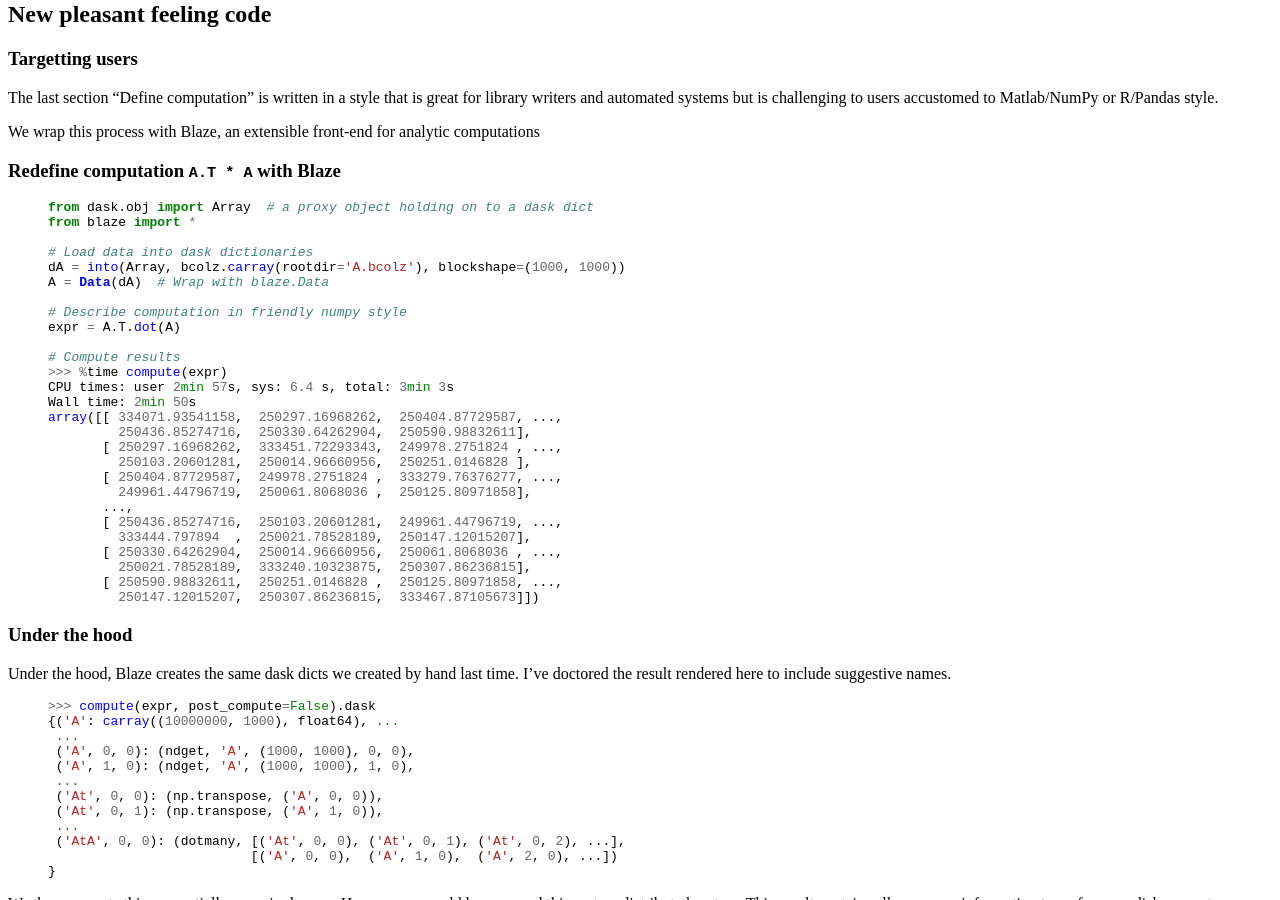
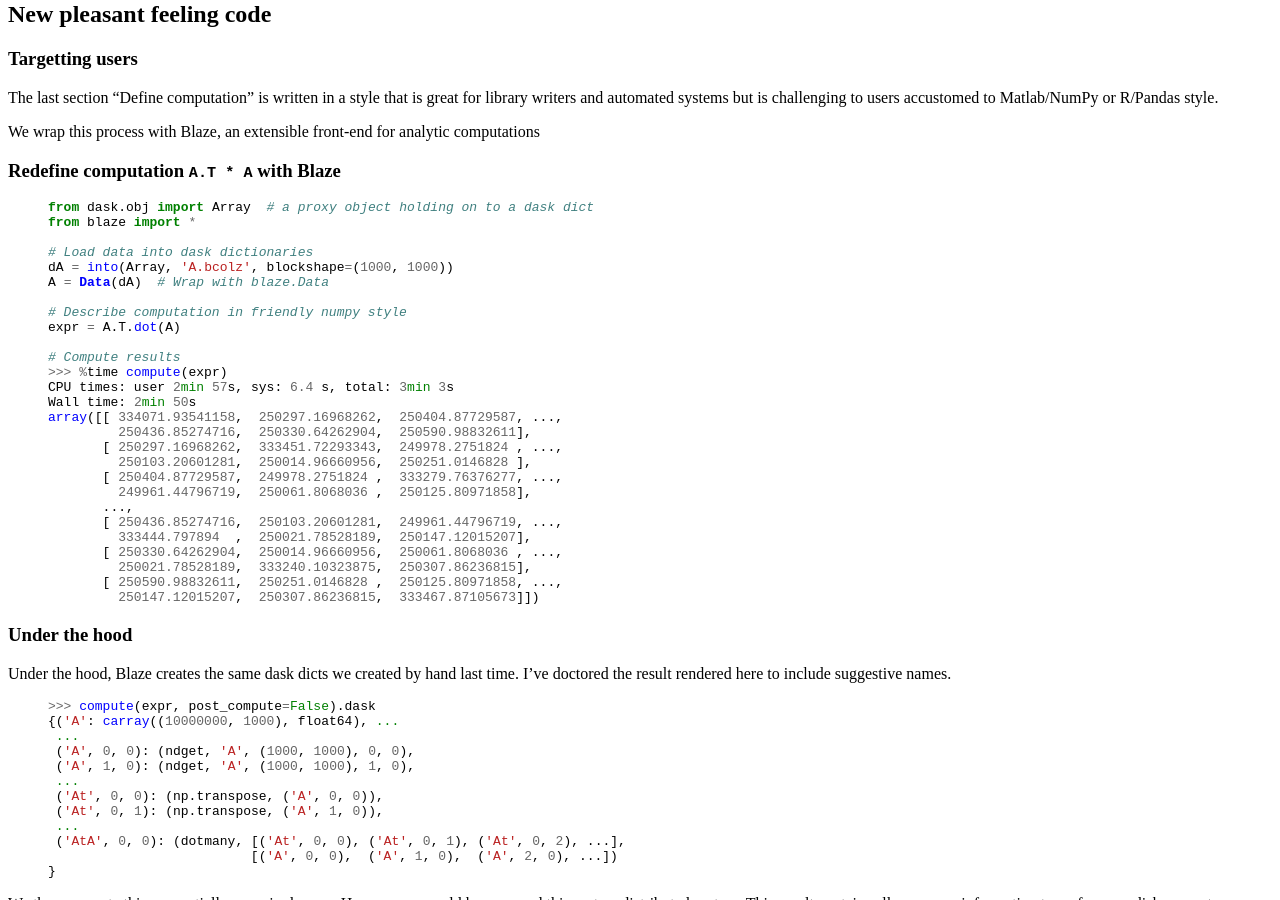
Before and after one commit to besyskymnbk/blog, a Jekyll site: the page built from _posts/work/2014-12-30-Towards-OOC-Frontend.md, in a window 1280 px wide and 900 px high, scrolled down 863 px. Built offline with Jekyll 4.4.1, drawn with Linux system fonts in a browser that asks for light colours; comment, search, counter and statistics services are not loaded.

Commit message:
remove explicit bcolz.carray call.
Thanks @cpcloud !

```diff
--- a/_posts/work/2014-12-30-Towards-OOC-Frontend.md
+++ b/_posts/work/2014-12-30-Towards-OOC-Frontend.md
@@ -77,7 +77,7 @@ from dask.obj import Array  # a proxy object holding on to a dask dict
 from blaze import *
 
 # Load data into dask dictionaries
-dA = into(Array, bcolz.carray(rootdir='A.bcolz'), blockshape=(1000, 1000))
+dA = into(Array, 'A.bcolz', blockshape=(1000, 1000))
 A = Data(dA)  # Wrap with blaze.Data
 
 # Describe computation in friendly numpy style
```
